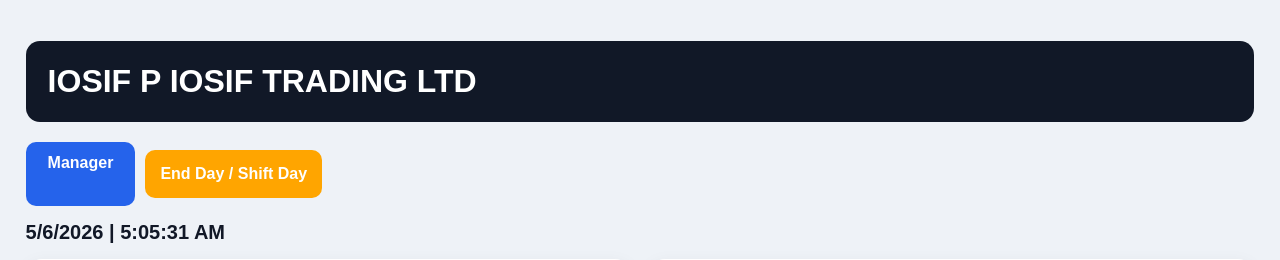
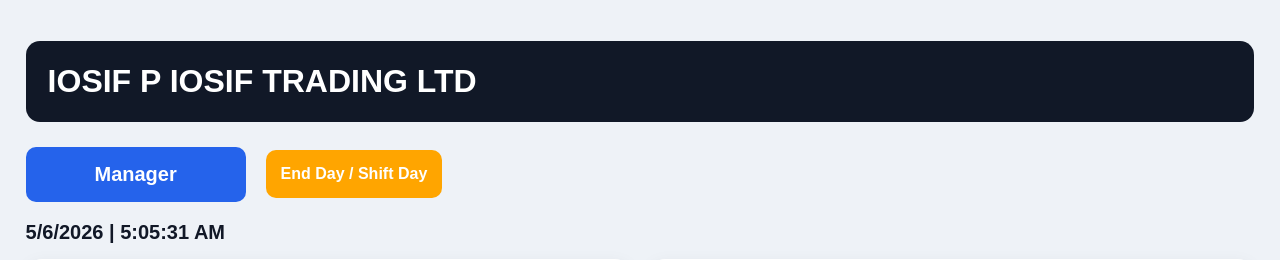
Before and after one commit to iosif-fuels/iosif-fuels-pos-online, a Flask app: page / in a window 1280 px wide. Shown: the top 260 px of the page. Run offline with Flask 3, Linux system fonts and the light colour scheme; the visitor is signed in with stand-in values (Sample User, id 1); data that the repository does not hold is empty; some libraries are stand-ins or nearby versions.

Commit message:
style.css

```diff
--- a/static/style.css
+++ b/static/style.css
@@ -120,16 +120,20 @@ a {
 
 .manager-button,
 .endday-button {
-    display: inline-block;
-    padding: 12px 22px;
+    display: inline-flex;
+    align-items: center;
+    justify-content: center;
+    width: 220px;
+    height: 55px;
     border-radius: 10px;
     color: white;
     text-decoration: none;
     font-weight: bold;
     border: none;
     cursor: pointer;
-    font-size: 16px;
+    font-size: 20px;
     margin-right: 10px;
+    box-sizing: border-box;
 }
 
 .manager-button {
@@ -140,8 +144,15 @@ a {
     background: #f97316;
 }
 
+.top-actions {
+    display: flex;
+    align-items: center;
+    gap: 10px;
+    margin-bottom: 15px;
+}
+
 .top-actions form {
-    display: inline;
+    margin: 0;
 }
 
 .logo {
```
